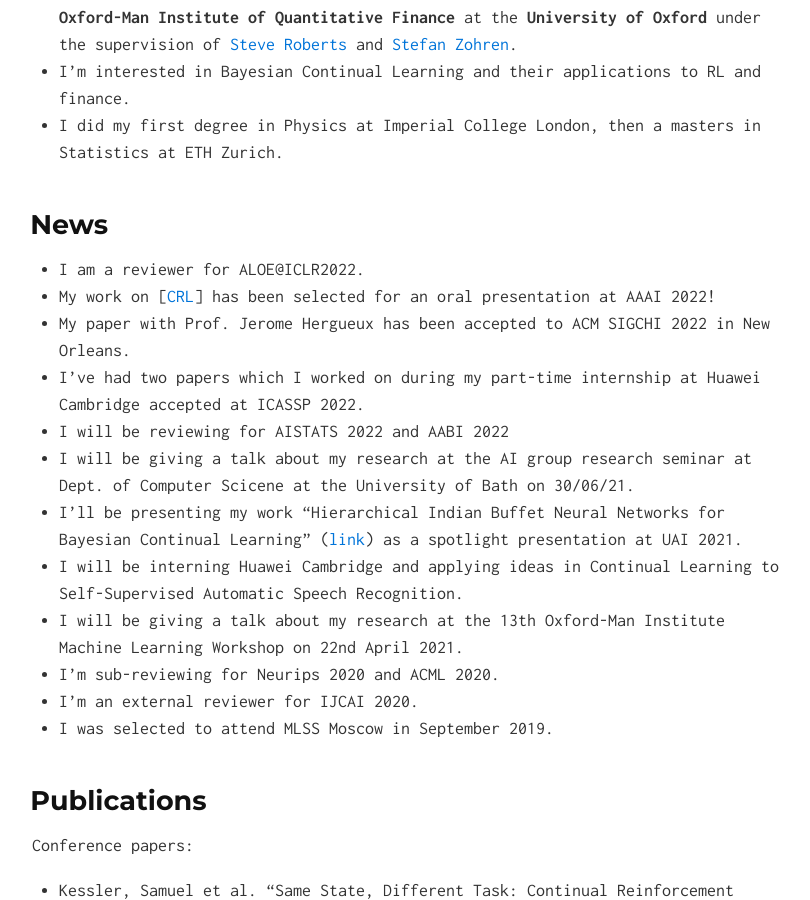
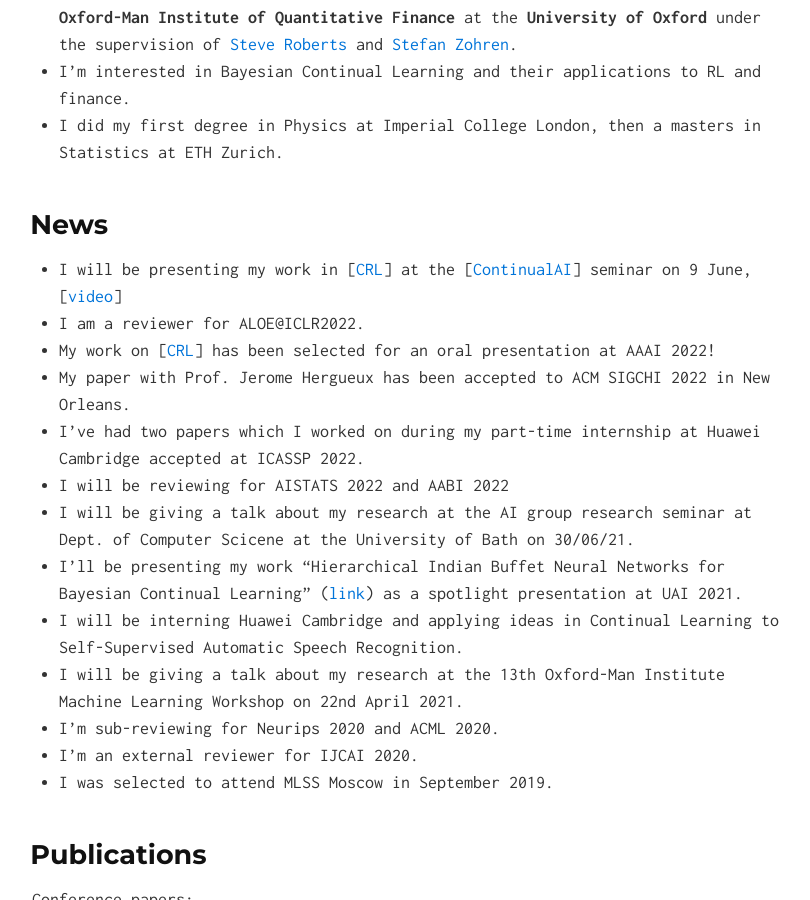
Before and after one commit to skezle/skezle.github.io, a Jekyll site: the page built from index.md, in a window 1280 px wide and 900 px high, scrolled down 518 px. Shown: the whole window, without its empty margins (230-1040 px from the left). Built offline with Jekyll 4.4.1, drawn with Linux system fonts in a browser that asks for light colours.

Commit message:
Update index.md

```diff
--- a/index.md
+++ b/index.md
@@ -14,6 +14,7 @@ applications to RL and finance.
 Statistics at ETH Zurich.
 
 ## News
+* I will be presenting my work in \[[CRL](https://arxiv.org/abs/2106.02940)\] at the \[[ContinualAI](https://www.continualai.org/)\] seminar on 9 June, \[[video](https://www.youtube.com/watch?v=vHTmXcETsyU)\]
 * I am a reviewer for ALOE@ICLR2022.
 * My work on \[[CRL](https://arxiv.org/abs/2106.02940)\] has been selected for an oral presentation at AAAI 2022!
 * My paper with Prof. Jerome Hergueux has been accepted to ACM SIGCHI 2022 in New Orleans.
```
